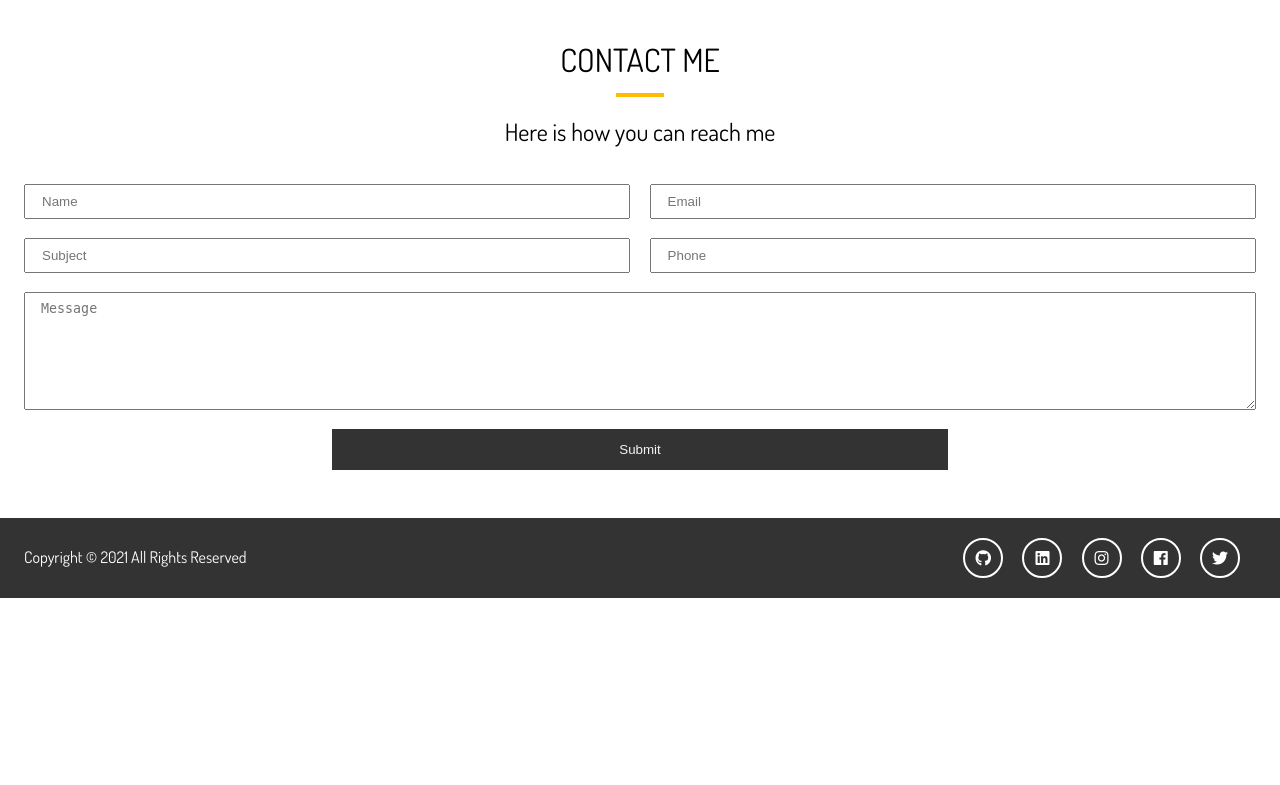
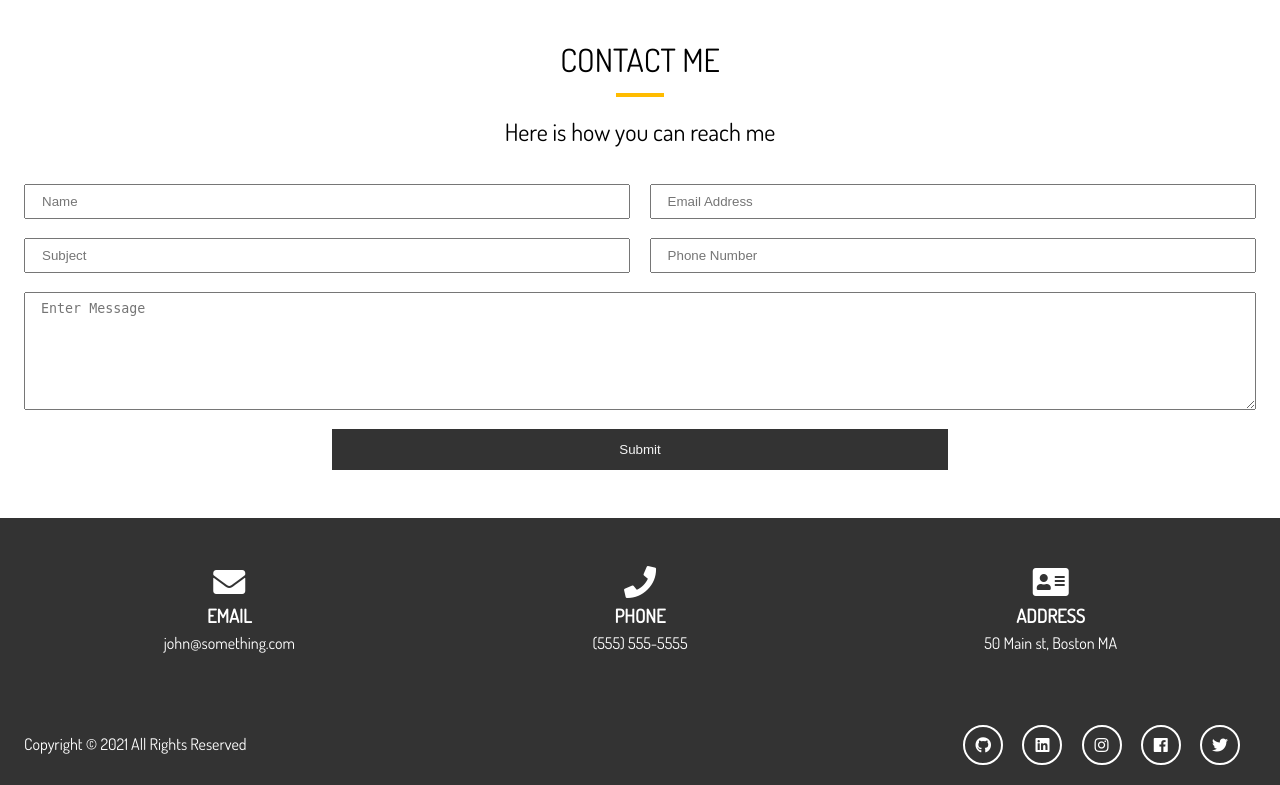
Before and after one commit to bphariharan1301/Django-Portfolio, a Django app: page /contact in a window 1280 px wide. Shown: the part 105-890 px from the top of the page. Before the commit the page ends 703 px from the top, so only its background shows below. Run offline with Django 3.2, Linux system fonts and the light colour scheme; style sheets or scripts are compiled from the project's sources.

Commit message:
Minor Bug Fixes

```diff
--- a/scss/main.scss
+++ b/scss/main.scss
@@ -364,6 +364,10 @@ img {
   }
 
   &-b {
+    .main-line {
+      border-bottom: 5px solid $main-color;
+    }
+
     .contact-info {
       display: grid;
       grid-template-columns: repeat(3, 1fr);
--- a/templates/pages/contact.html
+++ b/templates/pages/contact.html
@@ -20,7 +20,7 @@
     <form action="{% url 'contact' %}" method="POST" >
       {% csrf_token %}
       <div class="text-fields">
-        <!-- <input
+        <input
           type="text"
           class="text-input name-input"
           placeholder="Name"
@@ -48,8 +48,8 @@
           class="text-input message-input"
           placeholder="Enter Message"
           name="message"
-        ></textarea> -->
-        {{ form }}
+        ></textarea>
+<!-- form -->
 
 
       </div>
@@ -58,5 +58,27 @@
   </div>
 </section>
 
+<section id="contact-b" class="py-3 bg-dark main-line">
+  <div class="container">
+    <div class="contact-info">
+      <div>
+        <i class="fas fa-envelope fa-2x"></i>
+        <h3>Email</h3>
+        <p>john@something.com</p>
+      </div>
+      <div>
+        <i class="fas fa-phone fa-2x"></i>
+        <h3>Phone</h3>
+        <p>(555) 555-5555</p>
+      </div>
+      <div>
+        <i class="fas fa-address-card fa-2x"></i>
+        <h3>Address</h3>
+        <p>50 Main st, Boston MA</p>
+      </div>
+    </div>
+  </div>
+</section>
+
 
 {% endblock %}
```
